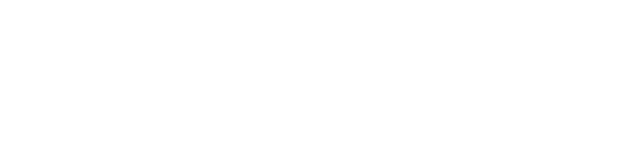
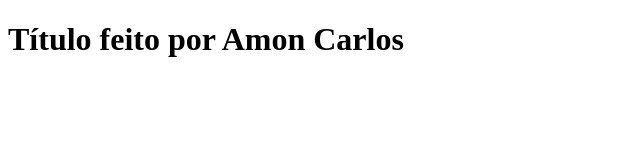
Before and after one commit to AmonCarlos001/aula-git-essencial, a plain HTML site: page index.html in a window 1280 px wide. Shown: the whole page, without its empty margins (0-640 px from the left). Drawn offline with Linux system fonts and the light colour scheme.

```diff
--- a/index.html
+++ b/index.html
@@ -6,6 +6,6 @@
     <title>GIT e GitHub</title>
 </head>
 <body>
-
+    <h1>Título feito por Amon Carlos</h1>
 </body>
 </html>
```
